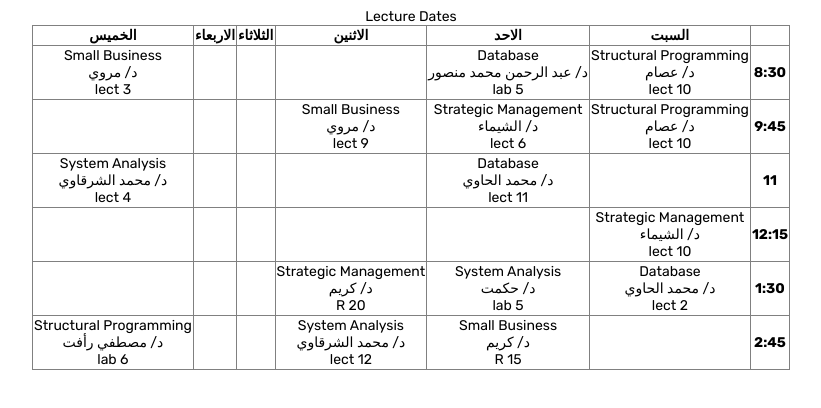
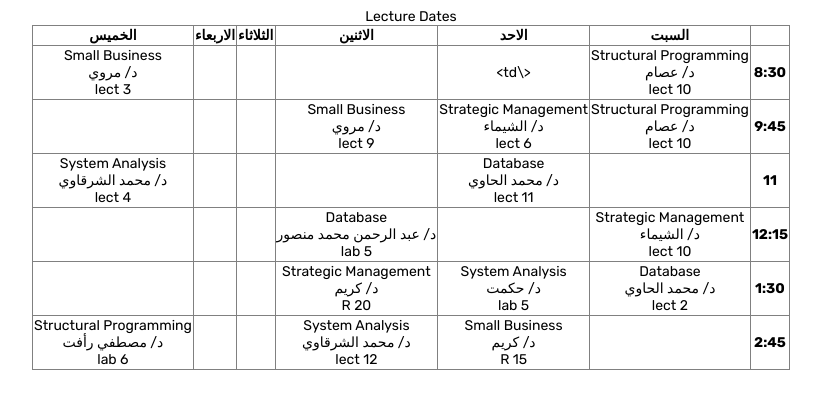
Before and after one commit to DavidDevo/Lecture-Dates, a plain HTML site: page index2.html in a window 1280 px wide. Shown: the whole page, without its empty margins (229-1050 px from the left). Drawn offline with Linux system fonts and the light colour scheme.

Commit message:
Update index2.html

```diff
--- a/index2.html
+++ b/index2.html
@@ -33,7 +33,7 @@
         <tr>
             <th>8:30</th>
             <td>Structural Programming<br>د/ عصام<br>lect 10</td>
-            <td>Database<br>د/ عبد الرحمن محمد منصور <br>lab 5</td>
+            <td><\td>
             <td></td>
             <td></td>
             <td></td>
@@ -61,7 +61,7 @@
             <th>12:15</th>
             <td>Strategic Management<br>د/ الشيماء<br>lect 10</td>
             <td></td>
-            <td></td>
+          <td>Database<br>د/ عبد الرحمن محمد منصور <br>lab 5</td>
             <td></td>
             <td></td>
             <td></td>
```
